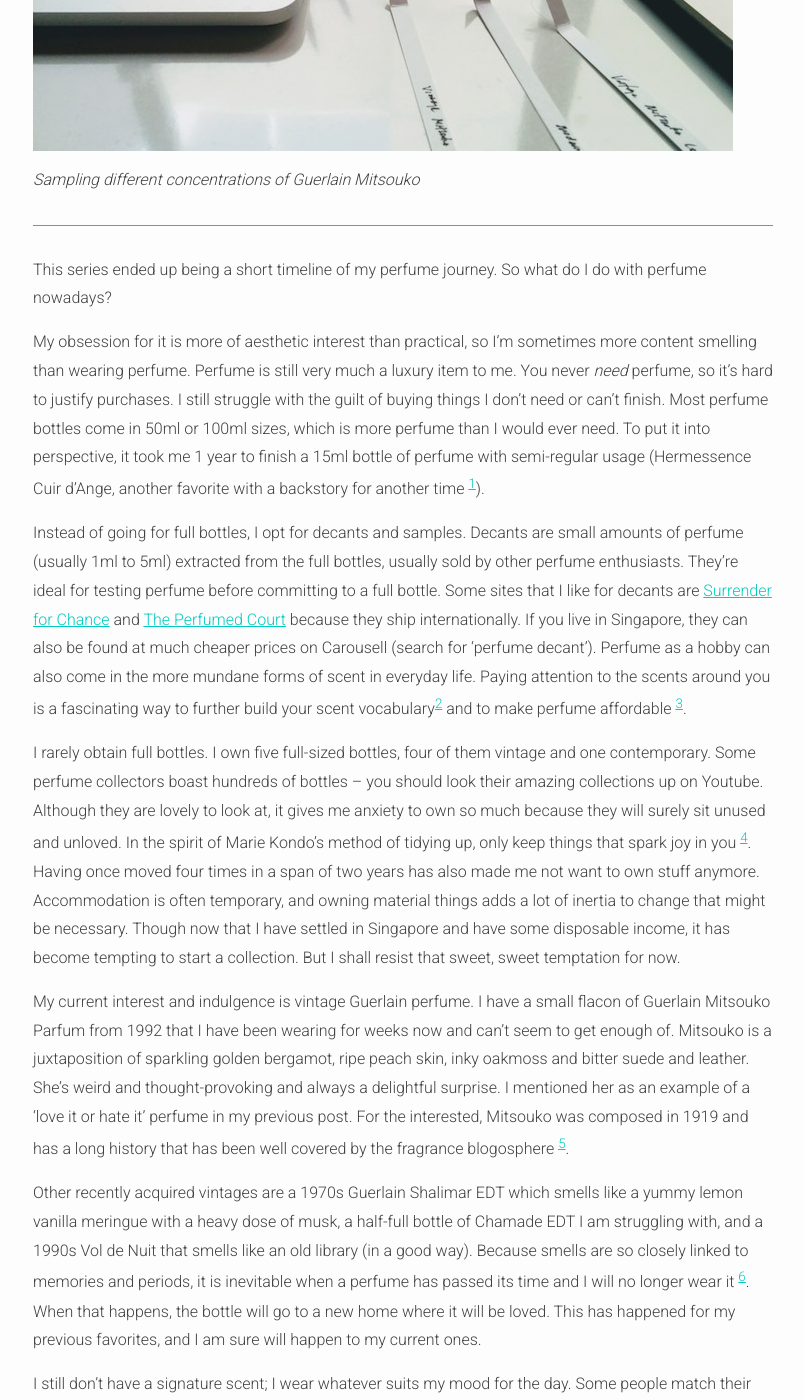
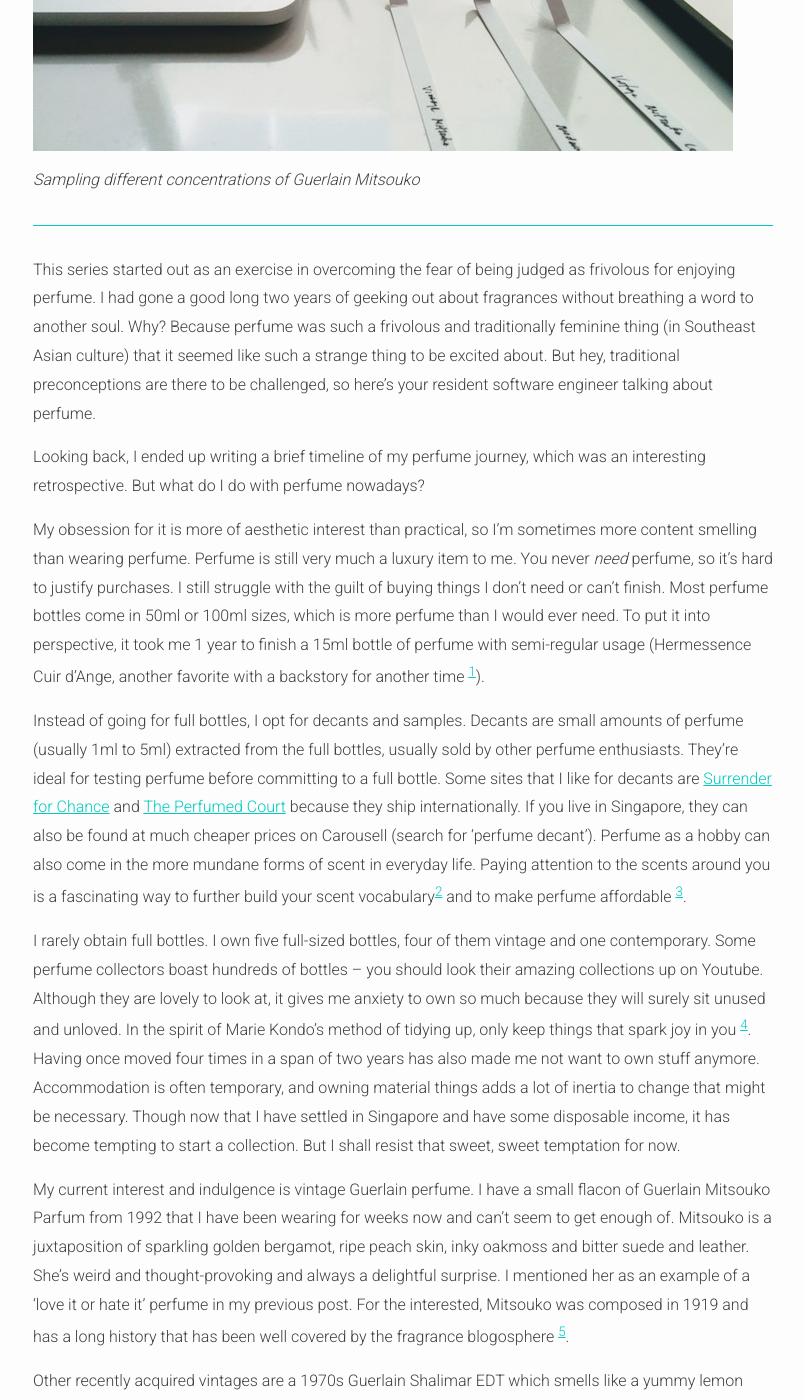
Before and after one commit to piratefsh/piratefsh.github.io, a Jekyll site: the page built from _posts/2016-12-10-perfume-in-life-today.markdown, in a window 1280 px wide and 1400 px high, scrolled down 619 px. Shown: the whole window, without its empty margins (237-1041 px from the left). Built offline with Jekyll 4.4.1, drawn with Linux system fonts in a browser that asks for light colours; some of the changed text lies outside the part shown.

Commit message:
Add opening

```diff
--- a/_posts/2016-12-10-perfume-in-life-today.markdown
+++ b/_posts/2016-12-10-perfume-in-life-today.markdown
@@ -11,7 +11,9 @@ _Sampling different concentrations of Guerlain Mitsouko_
 ---
 
 
-This series ended up being a short timeline of my perfume journey. So what do I do with perfume nowadays?
+This series started out as an exercise in overcoming the fear of being judged as frivolous for enjoying perfume. I had gone a good long two years of geeking out about fragrances without breathing a word to another soul. Why? Because perfume was such a frivolous and traditionally feminine thing (in Southeast Asian culture) that it seemed like such a strange thing to be excited about. But hey, traditional preconceptions are there to be challenged, so here's your resident software engineer talking about perfume.
+
+Looking back, I ended up writing a brief timeline of my perfume journey, which was an interesting retrospective. But what do I do with perfume nowadays?
 
 My obsession for it is more of aesthetic interest than practical, so I’m sometimes more content smelling than wearing perfume. Perfume is still very much a luxury item to me. You never _need_ perfume, so it’s hard to justify purchases. I still struggle with the guilt of buying things I don’t need or can’t finish. Most perfume bottles come in 50ml or 100ml sizes, which is more perfume than I would ever need. To put it into perspective, it took me 1 year to finish a 15ml bottle of perfume with semi-regular usage (Hermessence Cuir d’Ange, another favorite with a backstory for another time [^6]).
 
@@ -23,7 +25,7 @@ My current interest and indulgence is vintage Guerlain perfume. I have a small f
 
 Other recently acquired vintages are a 1970s Guerlain Shalimar EDT which smells like a yummy lemon vanilla meringue with a heavy dose of musk, a half-full bottle of Chamade EDT I am struggling with, and a 1990s Vol de Nuit that smells like an old library (in a good way). Because smells are so closely linked to memories and periods, it is inevitable when a perfume has passed its time and I will no longer wear it [^5]. When that happens, the bottle will go to a new home where it will be loved. This has happened for my previous favorites, and I am sure will happen to my current ones.
 
-I still don’t have a signature scent; I wear whatever suits my mood for the day. Some people match their perfumes to their outfits or the occasion. Big perfumes for nights out at the club. Something flirty for a dinner date. Fresh colognes for a hot day out. Some people pair perfume with code[^7]. Most of my time is spent at work in an air-conditioned office with no dress code (read very casual), so there isn’t much of an occasion to dress up. Then again, you don’t have to be dressed up to smell amazing. You will find me here wearing t-shirts and flip-flops smelling of Mitsouko.
+Perfume has become a daily ritual before leaving my home. A little nice something to look forward to in the mornings. I still don’t have a signature scent; I wear whatever suits my mood for the day. Some people match their perfumes to their outfits or the occasion. Big perfumes for nights out at the club. Something flirty for a dinner date. Fresh colognes for a hot day out. Some people pair perfume with code[^7]. Most of my time is spent at work in an air-conditioned office with no dress code (read very casual), so there isn’t much of an occasion to dress up. Then again, you don’t have to be dressed up to smell amazing. You will find me here wearing t-shirts and flip-flops smelling of Mitsouko.
 
 End of Part 6 and of this series.
 
```
